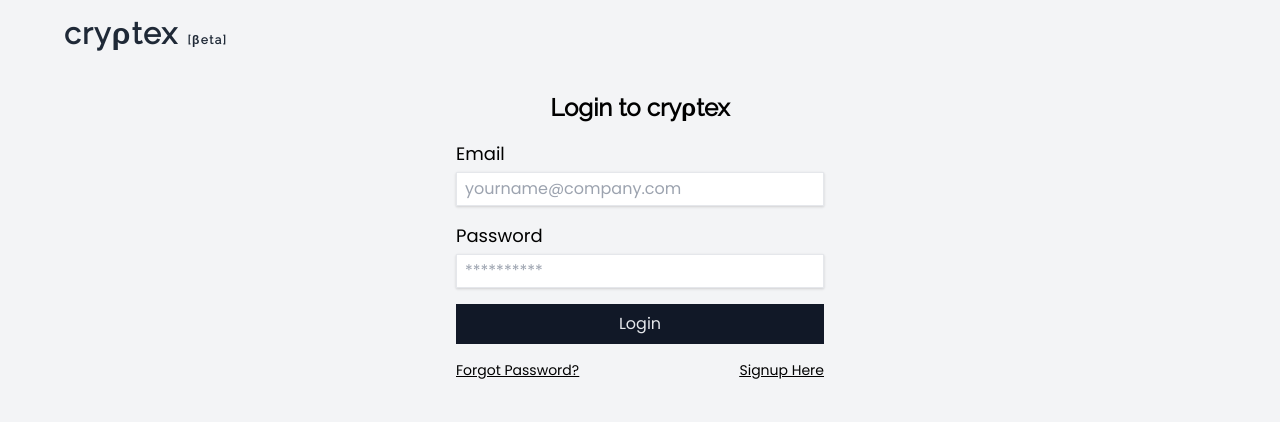
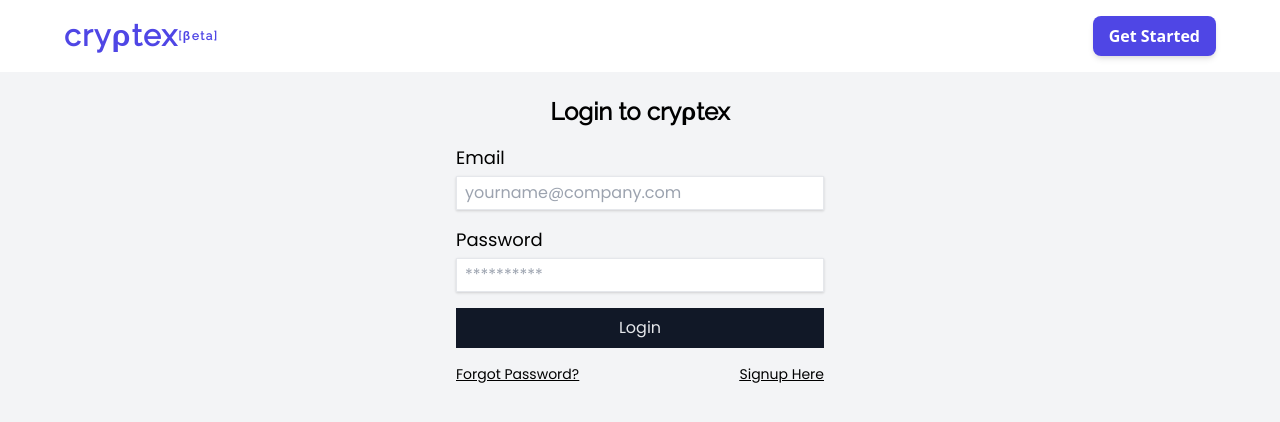
Before and after one commit to shl0k28/graphene-pay, a React (Create React App) app: page /login in a window 1280 px wide. Shown: the top 422 px of the page. Built offline with nearby package versions, Linux system fonts and the light colour scheme; no server answers; what @portis/web3 would draw is missing.

Commit message:
Changed navbar

```diff
--- a/src/components/Navbar.tsx
+++ /dev/null
@@ -1,26 +0,0 @@
-import React from 'react'
-import { GiHamburgerMenu } from 'react-icons/gi'
-import { NavLink } from 'react-router-dom'
-
-interface INavbar {
-    header: string;
-}
-
-const Navbar: React.FC<INavbar> = ({
-    header
-}) => {
-    return(
-        <nav className="px-8 py-4 flex items-center justify-between lg:px-16">
-            <div style={{fontFamily:"'Raleway', sans-serif"}}>
-                <h1 className="text-2xl lg:text-3xl tracking-wider font-bold text-gray-800 ">
-                    {header} <span className="text-xs">[βeta]</span>
-                </h1>
-            </div>
-            <div>
-                <GiHamburgerMenu className="text-xl lg:hidden text-gray-900"/>
-            </div>
-        </nav>
-    )
-}
-
-export default Navbar
--- a/src/components/PaymentTestNew.tsx
+++ b/src/components/PaymentTestNew.tsx
@@ -24,18 +24,17 @@ const PaymentModule: React.FC = () => {
     switch(paymentProvider){
         case 'BTC':
             return(<>Pay with Bitcoin</>);
-            break;
 
         case 'ETH':
             return(<>Pay with Ethereum</>);
-            break;
 
         case 'CELO':
             return(<>Pay with Celo</>);
-            break;
 
         default:
-            return <SelectCurrency />
+            return <SelectCurrency
+                selectPaymentProvider={setPaymentProvider}
+            />
     }
 }
 
--- /dev/null
+++ b/src/components/landing/Navbar.tsx
@@ -0,0 +1,32 @@
+import React from 'react'
+import { GiHamburgerMenu } from 'react-icons/gi'
+import { NavLink } from 'react-router-dom'
+import logo from '../../assets/cryptify-logo.png'
+
+interface INavbar {
+    header: string;
+}
+
+const Navbar: React.FC<INavbar> = ({
+    header
+}) => {
+    return(
+        <nav className="bg-white px-8 py-4 flex items-center justify-between lg:px-16">
+            <div style={{fontFamily:"'Raleway', sans-serif"}}>
+                <h1 className="flex items-center text-indigo-600 text-2xl lg:text-3xl tracking-wider font-bold ">
+                    {/* <img src={logo} alt="" className="h-12 w-12"/> */}
+                    {header} <span className="text-xs">[βeta]</span>
+                </h1>
+            </div>
+            <div>
+                {/* <GiHamburgerMenu className="text-xl lg:hidden text-gray-900"/> */}
+
+                <button type="button" className="py-2 px-4  bg-indigo-600 hover:bg-indigo-700 focus:ring-indigo-500 focus:ring-offset-indigo-200 text-white w-full transition ease-in duration-200 text-center text-base font-semibold shadow-md focus:outline-none focus:ring-2 focus:ring-offset-2  rounded-lg ">
+                    Get Started
+                </button>
+            </div>
+        </nav>
+    )
+}
+
+export default Navbar
--- /dev/null
+++ b/src/components/payment/CeloPay.tsx
@@ -0,0 +1,14 @@
+import React from 'react'
+import { useContractKit } from '@celo-tools/use-contractkit'
+
+const CeloPay: React.FC = () => {
+
+    const { address, connect} = useContractKit()
+    return(
+        <div>
+
+        </div>
+    )
+}
+
+export default CeloPay
--- a/src/components/payment/SelectCurrency.tsx
+++ b/src/components/payment/SelectCurrency.tsx
@@ -6,10 +6,13 @@ import { GrBitcoin } from 'react-icons/gr'
 import { SiEthereum } from 'react-icons/si'
 import { NavLink } from 'react-router-dom'
 
-const SelectCurrency: React.FC = () => {
+interface Props {
+    selectPaymentProvider: React.Dispatch<React.SetStateAction<string | null>>;
+}
 
-    const [paymentProvider, setPaymentProvider] = React.useState('Bitcoin')
-
+const SelectCurrency: React.FC<Props> = ({
+    selectPaymentProvider
+}) => {
     return(
         <section className="px-8 py-4 space-y-4">
             <div className="flex space-x-32 items-center">
@@ -20,19 +23,19 @@ const SelectCurrency: React.FC = () => {
                 <div className="shadow p-1 hover:bg-gray-100">
                     <div className="flex items-center space-x-4 w-full">
                         <GrBitcoin className="text-yellow-400"/>
-                        <button>Bitcoin</button>
+                        <button onClick={() => selectPaymentProvider('BTC')}>Bitcoin</button>
                     </div>
                 </div>
                 <div className="shadow p-1 hover:bg-gray-100">
                     <div className="flex items-center space-x-4 w-full">
                         <SiEthereum className="text-gray-800"/>
-                        <button>Ethereum</button>
+                        <button onClick={() => selectPaymentProvider('ETH')}>Ethereum</button>
                     </div>
                 </div>
                 <div className="shadow p-1 hover:bg-gray-100">
                     <div className="flex items-center space-x-4 w-full">
                         <GiLinkedRings className="text-green-400"/>
-                        <button>Celo</button>
+                        <button onClick={() => selectPaymentProvider('CELO')}>Celo</button>
                     </div>
                 </div>
             </div>
--- a/src/pages/Login.tsx
+++ b/src/pages/Login.tsx
@@ -1,6 +1,6 @@
 import React from 'react'
 import Form from '../components/Form'
-import Navbar from '../components/Navbar'
+import Navbar from '../components/landing/Navbar'
 
 const Login: React.FC = () => {
     return(
--- a/src/pages/TestRipple.tsx
+++ b/src/pages/TestRipple.tsx
@@ -1,7 +1,7 @@
 import React from 'react'
 import { RippleAPI } from 'ripple-lib'
 import DummyCheckout from '../components/DummyCheckout'
-import Navbar from '../components/Navbar'
+import Navbar from '../components/landing/Navbar'
 
 const rippleTestServer = 'wss://s.altnet.rippletest.net:51233'
 
```
Also changed, not shown: src/pages/Landing.tsx (+9 -1 lines), src/assets/cryptify-logo.png (added), src/assets/cryptify_logo.svg (added).
